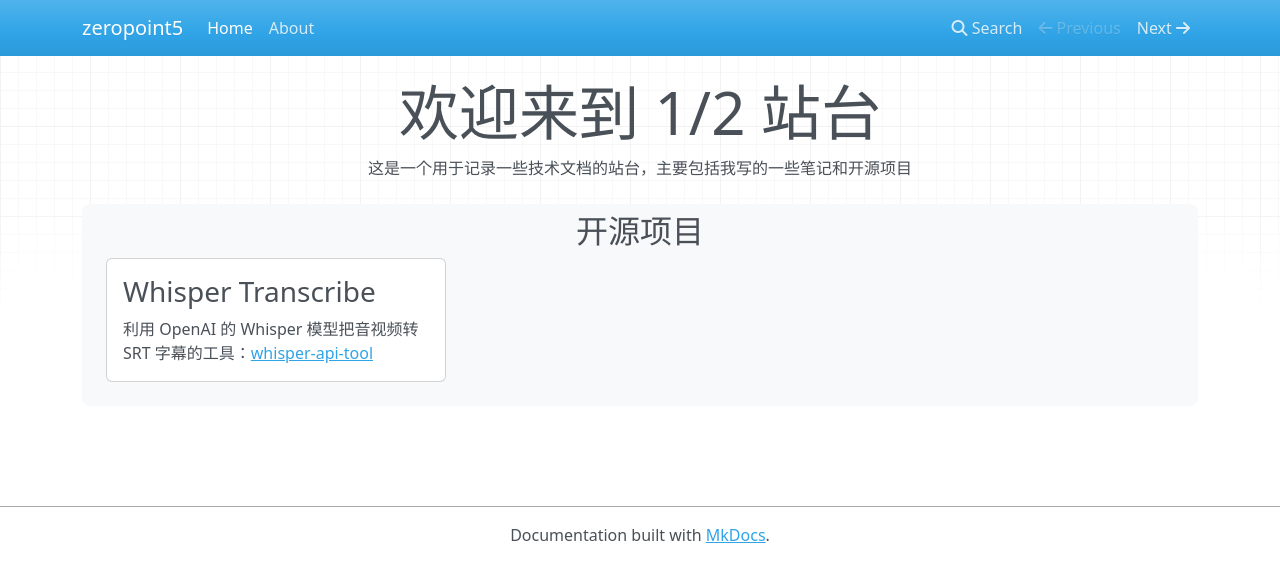
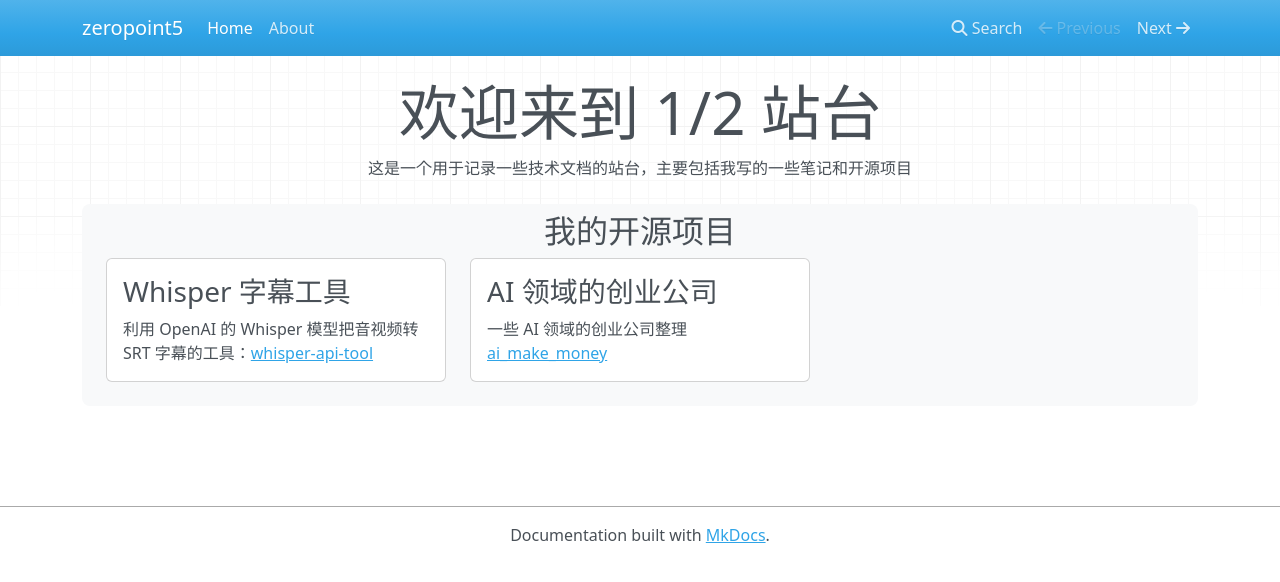
Before and after one commit to zeropoint5/zeropoint5.github.io, an MkDocs documentation site: the page built from docs/index.md, in a window 1280 px wide. Shown: the top 582 px of the page. Built offline with MkDocs 1.6.1, drawn with Linux system fonts in a browser that asks for light colours; nearby versions of some CDN libraries.

Commit message:
更新第二个开源项目

```diff
--- a/docs/index.md
+++ b/docs/index.md
@@ -3,18 +3,28 @@
 这是一个用于记录一些技术文档的站台，主要包括我写的一些笔记和开源项目
 
 <div class="pt-2 pb-4 px-4 my-4 bg-body-tertiary rounded-3">
-<h2 class="text-center">开源项目</h2>
+<h2 class="text-center">我的开源项目</h2>
 
 <div class="row row-cols-1 row-cols-md-3 g-4">
   <div class="col">
     <div class="card h-100">
       <div class="card-body">
-        <h3 class="card-title">Whisper Transcribe</h3>
+        <h3 class="card-title">Whisper 字幕工具</h3>
         <p class="card-text">
             利用 OpenAI 的 Whisper 模型把音视频转 SRT 字幕的工具：<a href="https://github.com/zeropoint5/whisper-api-tool">whisper-api-tool</a>
         </p>
       </div>
     </div>
   </div>
+  <div class="col">
+    <div class="card h-100">
+      <div class="card-body">
+        <h3 class="card-title">AI 领域的创业公司</h3>
+        <p class="card-text">
+            一些 AI 领域的创业公司整理 <a href="https://github.com/zeropoint5/ai_make_money">ai_make_money</a>
+        </p>
+      </div>
+    </div>
+  </div>
 </div>
 </div>
```
